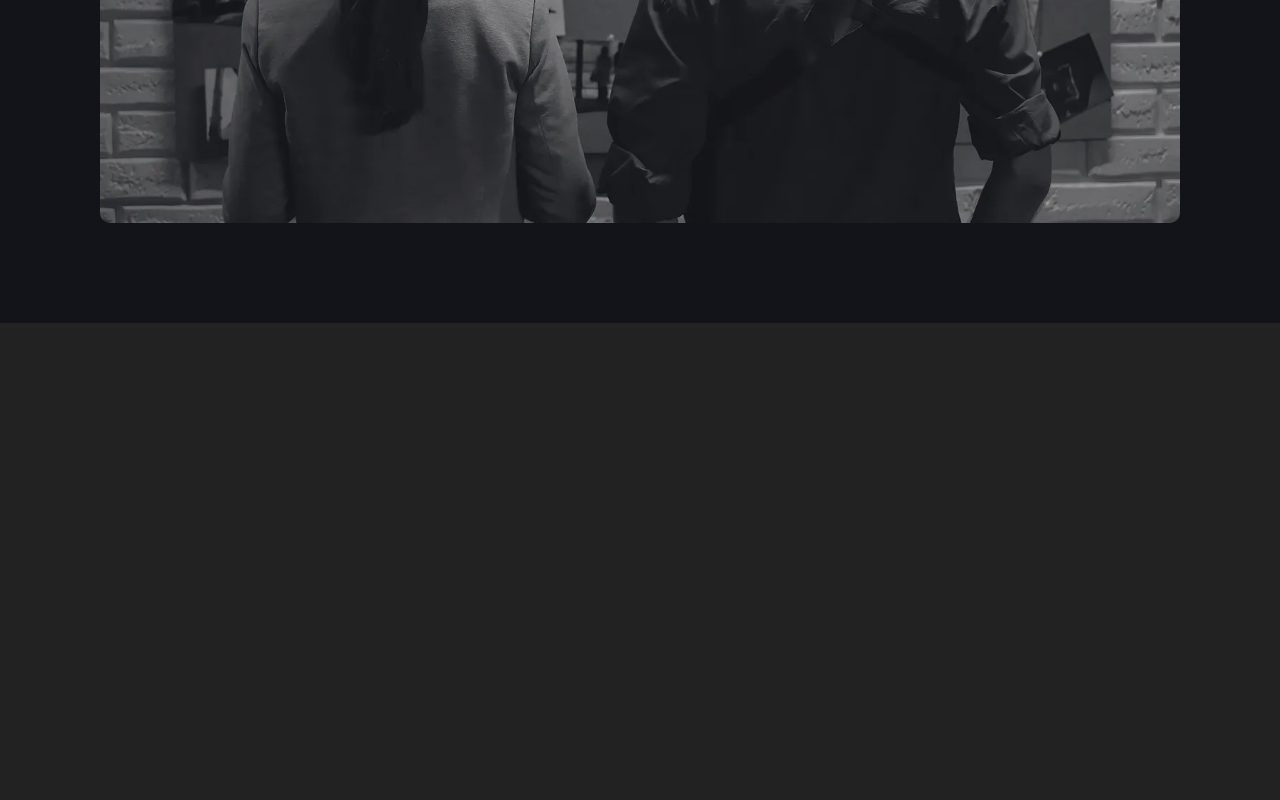
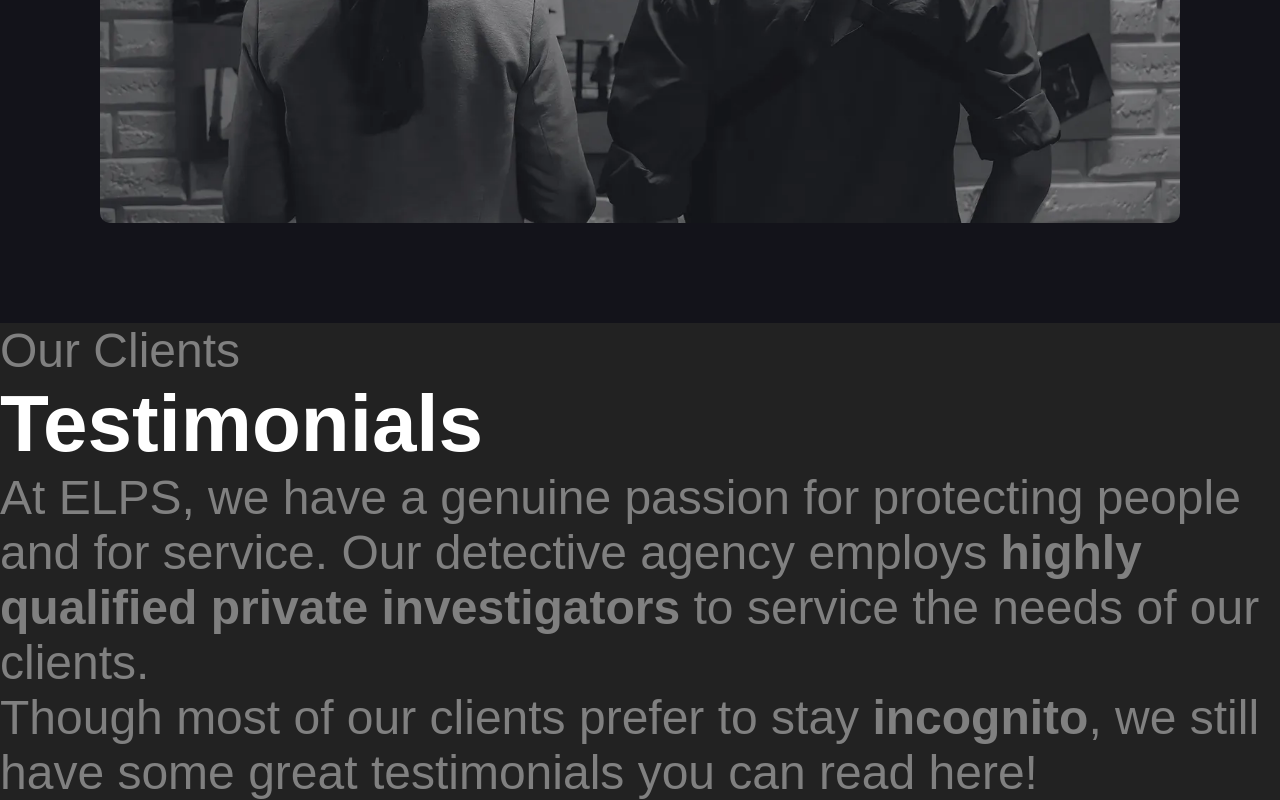
Before and after one commit to Trend20/Detective-Agency, a React (Create React App) app: page / in a window 1280 px wide. Shown: the part 4632-5432 px from the top of the page. Before the commit the page ends 4955 px from the top, so only its background shows below. Built offline with nearby package versions, Linux system fonts and the light colour scheme; a web font is replaced by a local one.

Commit message:
testimonials section

```diff
--- a/src/App.js
+++ b/src/App.js
@@ -6,6 +6,7 @@
 import Partners from './components/Partners/Partners';
 import Promo from './components/Promo/Promo';
 import Services from './components/Services/Services';
+import Testimonials from './components/Testimonials/Testimonials';
 
 function App() {
   return (
@@ -17,6 +18,7 @@
       <About />
       <Partners />
       <Promo />
+      <Testimonials />
     </>
   );
 }
--- /dev/null
+++ b/src/components/Testimonials/Testimonials.jsx
@@ -0,0 +1,23 @@
+import './Testimonials.css';
+
+const Testimonials = () => {
+  return (
+    <div className='testimonials'>
+      <div className="testimonials-intro">
+        <p>Our Clients</p>
+        <h1>Testimonials</h1>
+        <p>
+          At ELPS, we have a genuine passion for protecting people and for service.
+          Our detective agency employs <strong>highly qualified private investigators</strong> to service the needs of our clients.
+        </p>
+        <p>
+          Though most of our clients prefer to stay <strong>incognito</strong>, we still have some great testimonials you can read here!
+        </p>
+      </div>
+
+      <div className="slider"></div>
+    </div>
+  )
+}
+
+export default Testimonials;
```
Also changed, not shown: src/components/Testimonials/Testimonials.css (added).
